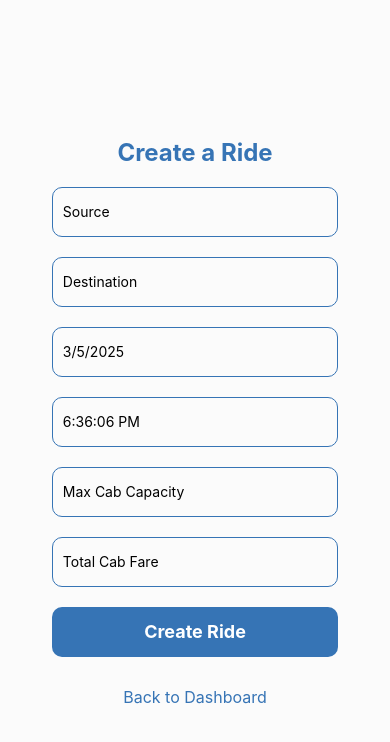
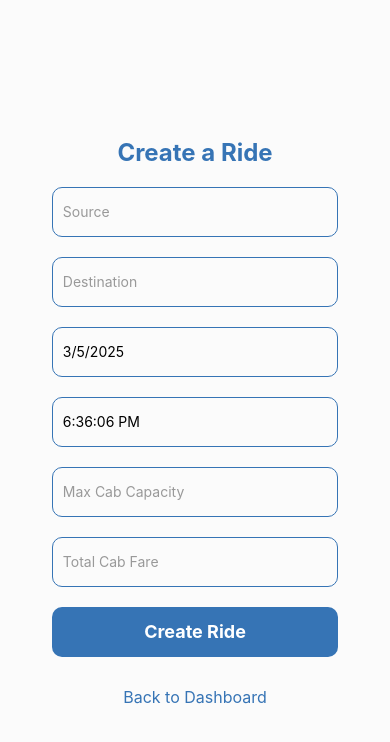
Before and after one commit to Nehacsb/MyApp, a React Native app: screen /CreateRide in a window 390 px wide. Shown: the top 742 px of the page. Built offline with nearby package versions, Linux system fonts and the light colour scheme.

Commit message:
CreateRide done

```diff
--- a/components/CreateRide.js
+++ b/components/CreateRide.js
@@ -2,7 +2,7 @@ import React, { useState } from 'react';
 import { View, Text, TextInput, TouchableOpacity, StyleSheet, Platform } from 'react-native';
 import DateTimePicker from '@react-native-community/datetimepicker';
 
-const CreateRide = ({ onBack }) => {
+const CreateRide = ({ navigation }) => { // Use navigation prop instead of onBack
   const [source, setSource] = useState('');
   const [destination, setDestination] = useState('');
   const [date, setDate] = useState(new Date());
@@ -23,7 +23,7 @@ const CreateRide = ({ onBack }) => {
     };
     console.log('Ride Details:', rideDetails);
     alert('Ride created successfully!');
-    onBack();
+    navigation.goBack(); // Use navigation.goBack() instead of onBack()
   };
 
   const onDateChange = (event, selectedDate) => {
@@ -44,22 +44,27 @@ const CreateRide = ({ onBack }) => {
     <View style={styles.container}>
       <Text style={styles.title}>Create a Ride</Text>
 
+      {/* Source Input */}
       <TextInput
         style={styles.input}
         placeholder="Source"
+        placeholderTextColor="#999" // Set placeholder text color
         value={source}
         onChangeText={setSource}
       />
+
+      {/* Destination Input */}
       <TextInput
         style={styles.input}
         placeholder="Destination"
+        placeholderTextColor="#999" // Set placeholder text color
         value={destination}
         onChangeText={setDestination}
       />
 
       {/* Date Picker */}
       <TouchableOpacity style={styles.input} onPress={() => setShowDatePicker(true)}>
-        <Text>{date.toLocaleDateString()}</Text>
+        <Text style={styles.inputText}>{date.toLocaleDateString()}</Text>
       </TouchableOpacity>
       {showDatePicker && (
         <DateTimePicker
@@ -72,7 +77,7 @@ const CreateRide = ({ onBack }) => {
 
       {/* Time Picker */}
       <TouchableOpacity style={styles.input} onPress={() => setShowTimePicker(true)}>
-        <Text>{time.toLocaleTimeString()}</Text>
+        <Text style={styles.inputText}>{time.toLocaleTimeString()}</Text>
       </TouchableOpacity>
       {showTimePicker && (
         <DateTimePicker
@@ -83,26 +88,33 @@ const CreateRide = ({ onBack }) => {
         />
       )}
 
+      {/* Max Capacity Input */}
       <TextInput
         style={styles.input}
         placeholder="Max Cab Capacity"
+        placeholderTextColor="#999" // Set placeholder text color
         value={maxCapacity}
         onChangeText={setMaxCapacity}
         keyboardType="numeric"
       />
+
+      {/* Total Fare Input */}
       <TextInput
         style={styles.input}
         placeholder="Total Cab Fare"
+        placeholderTextColor="#999" // Set placeholder text color
         value={totalFare}
         onChangeText={setTotalFare}
         keyboardType="numeric"
       />
 
+      {/* Create Ride Button */}
       <TouchableOpacity style={styles.button} onPress={handleSubmit}>
         <Text style={styles.buttonText}>Create Ride</Text>
       </TouchableOpacity>
 
-      <TouchableOpacity style={styles.backButton} onPress={onBack}>
+      {/* Back to Dashboard Button */}
+      <TouchableOpacity style={styles.backButton} onPress={() => navigation.goBack()}>
         <Text style={styles.backButtonText}>Back to Dashboard</Text>
       </TouchableOpacity>
     </View>
@@ -133,6 +145,9 @@ const styles = StyleSheet.create({
     marginBottom: 20,
     justifyContent: 'center',
   },
+  inputText: {
+    color: '#000', // Set text color for date and time picker text
+  },
   button: {
     width: '80%',
     height: 50,
```
